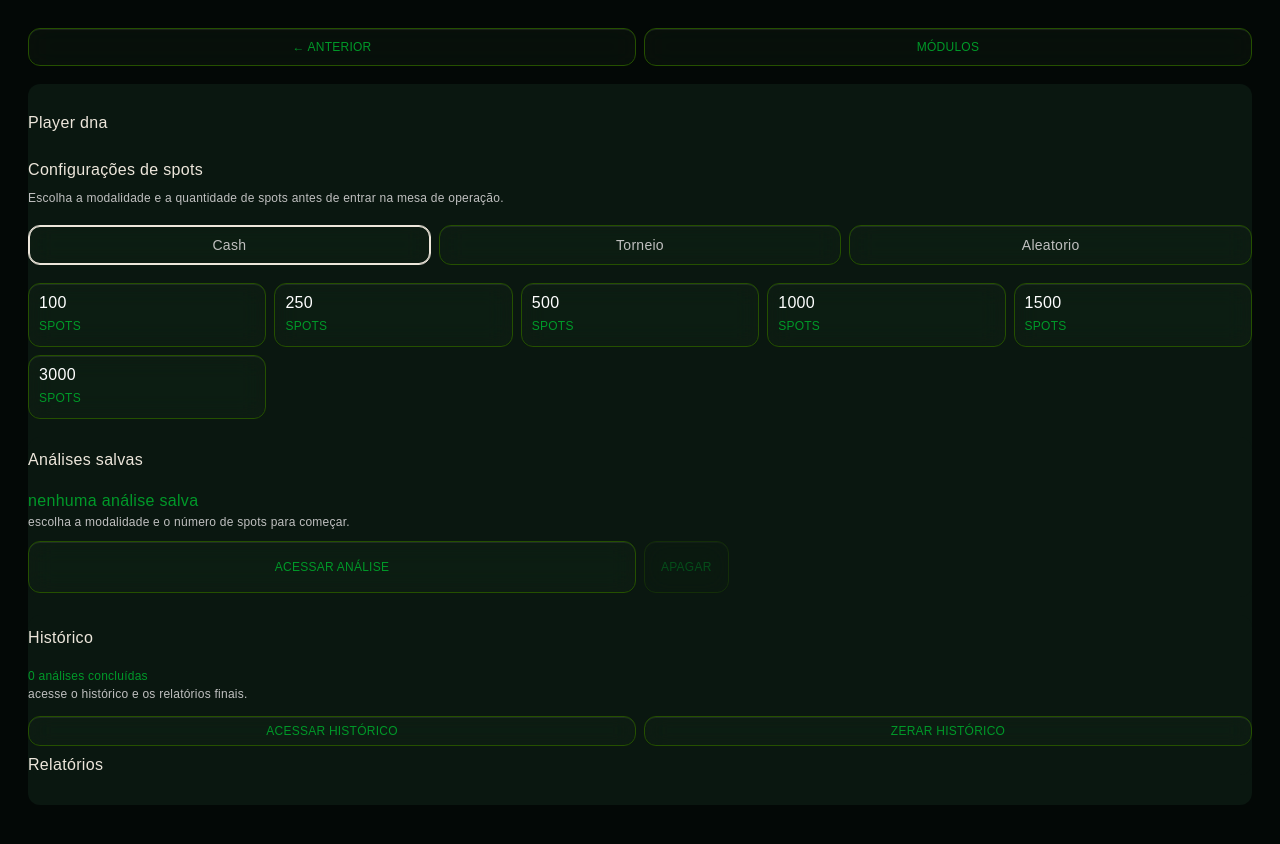
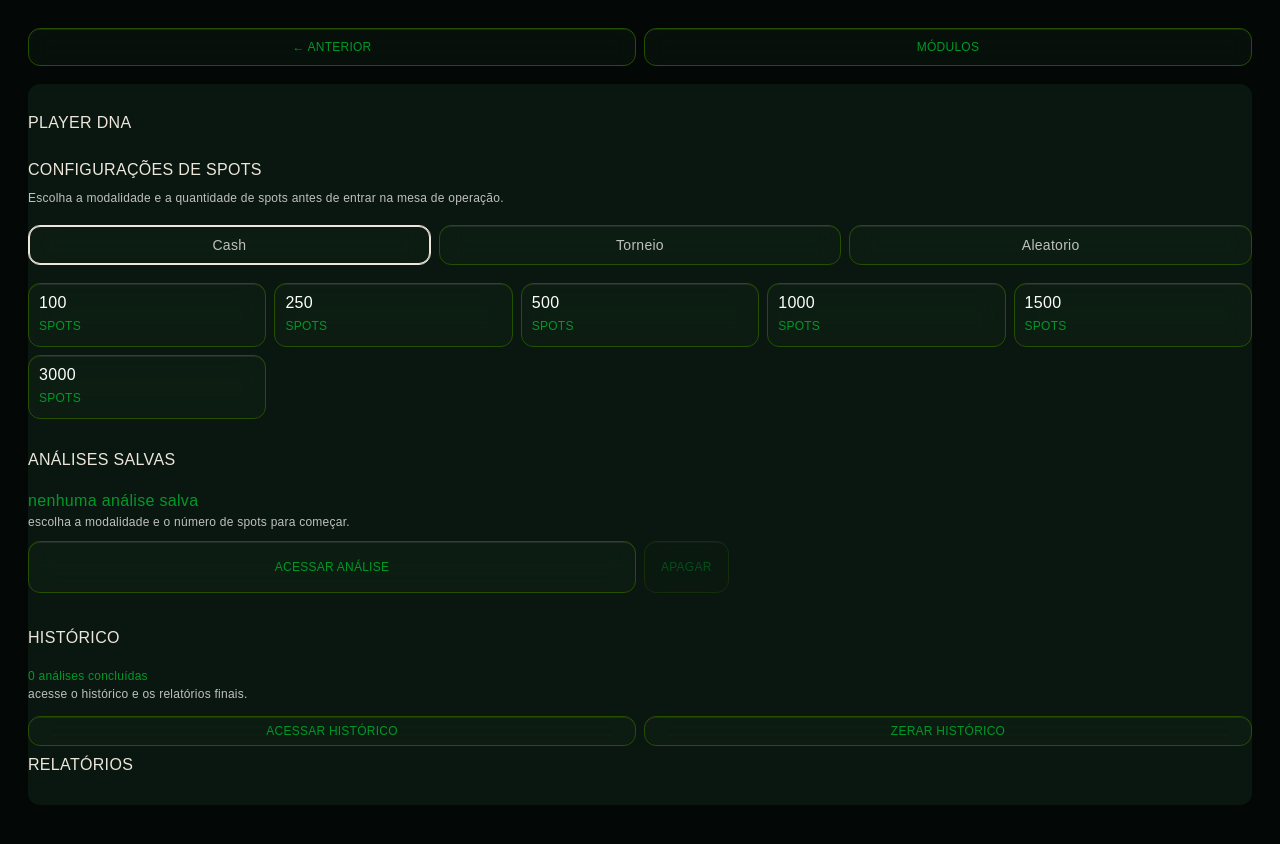
Before and after one commit to SkyareCom/gemeo.stackup.holdem-heroes, a Next.js app: page /player-dna in a window 1280 px wide. Shown: the top 844 px of the page. Built offline with nearby package versions, Linux system fonts and the light colour scheme; a web font is replaced by a local one.

Commit message:
style(player-dna): standardize titles and subtitles

```diff
--- a/app/player-dna/player-dna-typography.css
+++ b/app/player-dna/player-dna-typography.css
@@ -20,7 +20,7 @@ html body main.player-dna-page *{
 }
 html body main.player-dna-page{background:var(--pd-bg)!important}
 
-/* Sentence-style casing for ordinary UI copy. */
+/* Ordinary reading copy uses mixed casing. */
 html body main.player-dna-page p::first-letter,
 html body main.player-dna-page small::first-letter,
 html body main.player-dna-page label::first-letter,
@@ -29,36 +29,41 @@ html body main.player-dna-page span::first-letter{
   text-transform:uppercase!important;
 }
 
-/* Main hierarchy titles — #EDE6DB / 16px. */
+/* Titles and subtitles: always uppercase and #EDE6DB. */
+html body main.player-dna-page h1,
+html body main.player-dna-page h2,
+html body main.player-dna-page h3,
+html body main.player-dna-page h4,
+html body main.player-dna-page .eyebrow,
+html body main.player-dna-page .tag,
+html body main.player-dna-page [class*="blockTitle"],
+html body main.player-dna-page section.panel.profile-panel .saved-analysis-title,
+html body main.player-dna-page section.panel.profile-panel .history-eyebrow,
+html body main.player-dna-page section.panel.profile-panel .history-panel::before{
+  color:var(--pd-offwhite)!important;
+  -webkit-text-fill-color:var(--pd-offwhite)!important;
+  text-transform:uppercase!important;
+}
+
+/* Primary hierarchy titles use 16px. */
 html body main.player-dna-page section.panel.profile-panel > div > div:first-child > div.eyebrow,
 html body main.player-dna-page section.panel.profile-panel h2,
 html body main.player-dna-page section.panel.profile-panel .saved-analysis-title,
 html body main.player-dna-page section.panel.profile-panel .history-eyebrow,
 html body main.player-dna-page section.panel.profile-panel .history-panel::before{
-  color:var(--pd-offwhite)!important;
-  -webkit-text-fill-color:var(--pd-offwhite)!important;
   font-size:16px!important;
   line-height:18px!important;
-  text-transform:lowercase!important;
-}
-html body main.player-dna-page section.panel.profile-panel > div > div:first-child > div.eyebrow::first-letter,
-html body main.player-dna-page section.panel.profile-panel h2::first-letter,
-html body main.player-dna-page section.panel.profile-panel .saved-analysis-title::first-letter,
-html body main.player-dna-page section.panel.profile-panel .history-eyebrow::first-letter{
-  text-transform:uppercase!important;
 }
 
-/* Relatórios is rendered by CSS; keep the exact intended casing. */
 .player-dna-page .history-panel{position:relative!important;display:grid!important}
 .player-dna-page .history-panel>div:first-child{order:1!important}
 html body main.player-dna-page section.panel.profile-panel .history-panel::before{
-  content:"Relatórios"!important;
+  content:"RELATÓRIOS"!important;
   display:block!important;
   order:2!important;
   margin:0!important;
   padding:0!important;
   min-height:18px!important;
-  text-transform:none!important;
 }
 .player-dna-page .history-panel>button{order:3!important}
 .player-dna-page .history-panel>div:not(:first-child){order:4!important}
@@ -107,11 +112,10 @@ html body main.player-dna-page section.panel.profile-panel .depth-choices>button
   text-transform:uppercase!important;
 }
 
-/* All remaining reading text is silver / 12px. */
+/* Remaining reading text is silver / 12px. */
 html body main.player-dna-page .setup-intro,
 html body main.player-dna-page .saved-analysis-description,
 html body main.player-dna-page .history-description,
-html body main.player-dna-page [class*="blockTitle"],
 html body main.player-dna-page [class*="levelNumber"],
 html body main.player-dna-page [class*="levelSummary"],
 html body main.player-dna-page [class*="badge"],
```
